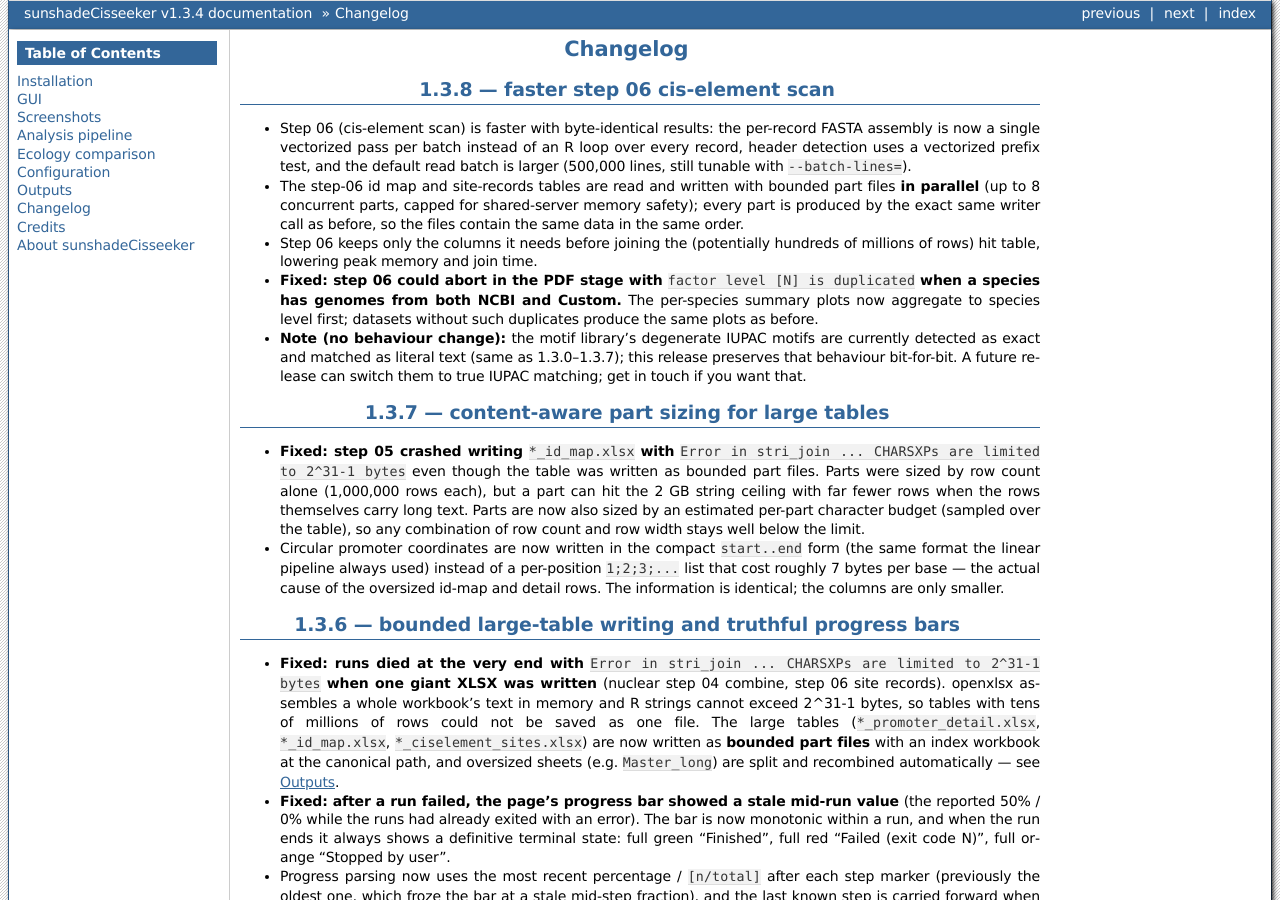
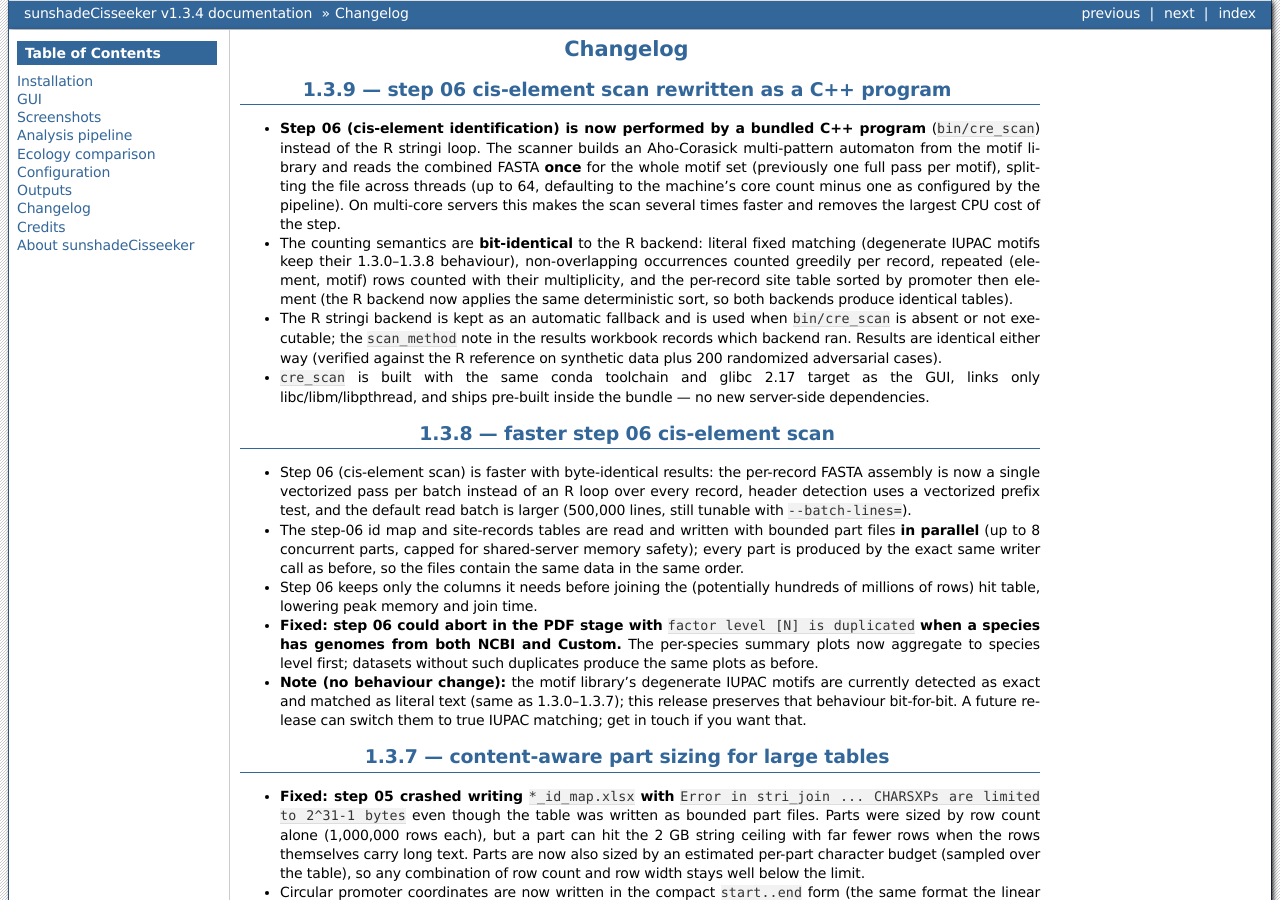
Before and after one commit to chenzhr23/sunshadeCisseeker-docs, a Sphinx documentation site: the page built from docs/content/Changelog.rst, in a window 1280 px wide and 900 px high. Built offline with Sphinx 7.4.7, drawn with Linux system fonts in a browser that asks for light colours.

Commit message:
docs: v1.3.9 C++ Aho-Corasick cis-element scanner for step 06

```diff
--- a/docs/content/Changelog.rst
+++ b/docs/content/Changelog.rst
@@ -1,5 +1,31 @@
 Changelog
 =========
+
+1.3.9 — step 06 cis-element scan rewritten as a C++ program
+------------------------------------------------------------
+
+* **Step 06 (cis-element identification) is now performed by a bundled C++
+  program** (``bin/cre_scan``) instead of the R stringi loop. The scanner
+  builds an Aho-Corasick multi-pattern automaton from the motif library and
+  reads the combined FASTA **once** for the whole motif set (previously one
+  full pass per motif), splitting the file across threads (up to 64,
+  defaulting to the machine's core count minus one as configured by the
+  pipeline). On multi-core servers this makes the scan several times faster
+  and removes the largest CPU cost of the step.
+* The counting semantics are **bit-identical** to the R backend: literal
+  fixed matching (degenerate IUPAC motifs keep their 1.3.0–1.3.8 behaviour),
+  non-overlapping occurrences counted greedily per record, repeated
+  (element, motif) rows counted with their multiplicity, and the per-record
+  site table sorted by promoter then element (the R backend now applies the
+  same deterministic sort, so both backends produce identical tables).
+* The R stringi backend is kept as an automatic fallback and is used when
+  ``bin/cre_scan`` is absent or not executable; the ``scan_method`` note in
+  the results workbook records which backend ran. Results are identical
+  either way (verified against the R reference on synthetic data plus 200
+  randomized adversarial cases).
+* ``cre_scan`` is built with the same conda toolchain and glibc 2.17 target
+  as the GUI, links only libc/libm/libpthread, and ships pre-built inside
+  the bundle — no new server-side dependencies.
 
 1.3.8 — faster step 06 cis-element scan
 ---------------------------------------
```
